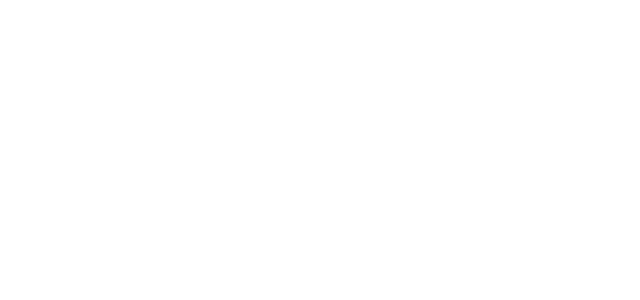
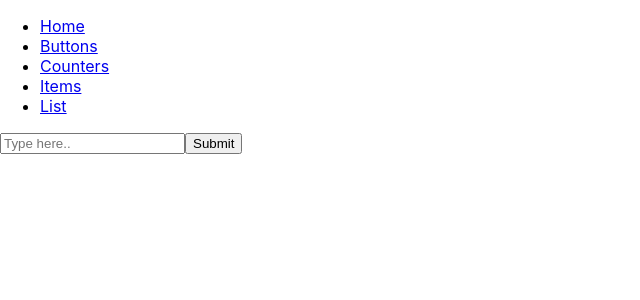
Before and after one commit to TaaviKodari/2023kevatKe1715_react-harjoitus, a React (Create React App) app in the folder 2023kevatke1715_react-harjoitus/: page /List in a window 1280 px wide. Before the commit this address had no page. Shown: the top 300 px of the page, without its empty margins (0-640 px from the left). Built offline with nearby package versions, Linux system fonts and the light colour scheme.

Commit message:
lista kesken

```diff
--- a/2023kevatke1715_react-harjoitus/src/App.js
+++ b/2023kevatke1715_react-harjoitus/src/App.js
@@ -5,7 +5,7 @@
 import { Router } from "./pages/Router";
 import { Counters } from "./pages/Counters";
 import { Items } from "./pages/Items";
-
+import { List } from "./pages/List";
 function App() {
   return (
     <BrowserRouter>
@@ -16,6 +16,7 @@
             <Route path="Buttons" element={<Buttons/>}/>
             <Route path="Counters" element={<Counters/>}/>
             <Route path="Items" element={<Items/>}/>
+            <Route path="List" element={<List/>}/>
           </Route>
         </Routes>
       </div>
--- /dev/null
+++ b/2023kevatke1715_react-harjoitus/src/pages/List.jsx
@@ -0,0 +1,28 @@
+import React from "react";
+import { useState } from "react";
+
+
+export const List =()=>{
+    const[content, setContent]= useState([]);
+    const[inputValue,setInputValue] = useState('');
+
+    return(
+        <div>
+            <div>
+                <form onSubmit={(event)=>{
+                    event.preventDefault()
+                    const temp = [inputValue,...content];
+                    setContent(temp);
+                    setInputValue('');
+                }}>
+                    <input type="text"
+                     placeholder="Type here.."
+                     value={inputValue}
+                     required/>
+
+                    <input type="submit" value="Submit"/>
+                </form>
+            </div>
+        </div>
+    );
+}
--- a/2023kevatke1715_react-harjoitus/src/pages/Router.jsx
+++ b/2023kevatke1715_react-harjoitus/src/pages/Router.jsx
@@ -18,6 +18,9 @@
                     <li>
                         <Link to="/Items">Items</Link>
                     </li>
+                    <li>
+                        <Link to="/List">List</Link>
+                    </li>
                 </ul>
             </div>
         <Outlet/>
--- a/2023kevatke1715_react-harjoitus/src/pages/itemDataBase.js
+++ b/2023kevatke1715_react-harjoitus/src/pages/itemDataBase.js
@@ -1,14 +1,16 @@
 export const items=[
     {
-        img:"https://cdn.pixabay.com/photo/2023/03/08/20/52/architecture-7838713_1280.jpg",
+        img:"https://cdn.pixabay.com/photo/2023/03/08/20/52/architecture-7838713_1280.jpg"
+        ,
         title:"Architecture",
-        describe:"Jotain arkkitehtuuria",
+        description:"Jotain arkkitehtuuria",
         id: 0,
     },
     {
-        img:"https://cdn.pixabay.com/photo/2022/10/04/14/27/cat-7498364_1280.jpg",
+        img:"https://cdn.pixabay.com/photo/2022/10/04/14/27/cat-7498364_1280.jpg"
+        ,
         title:"Cat",
-        describe:"Kisse here",
+        description:"Kisse here",
         id: 1,
     },
 ]
```
